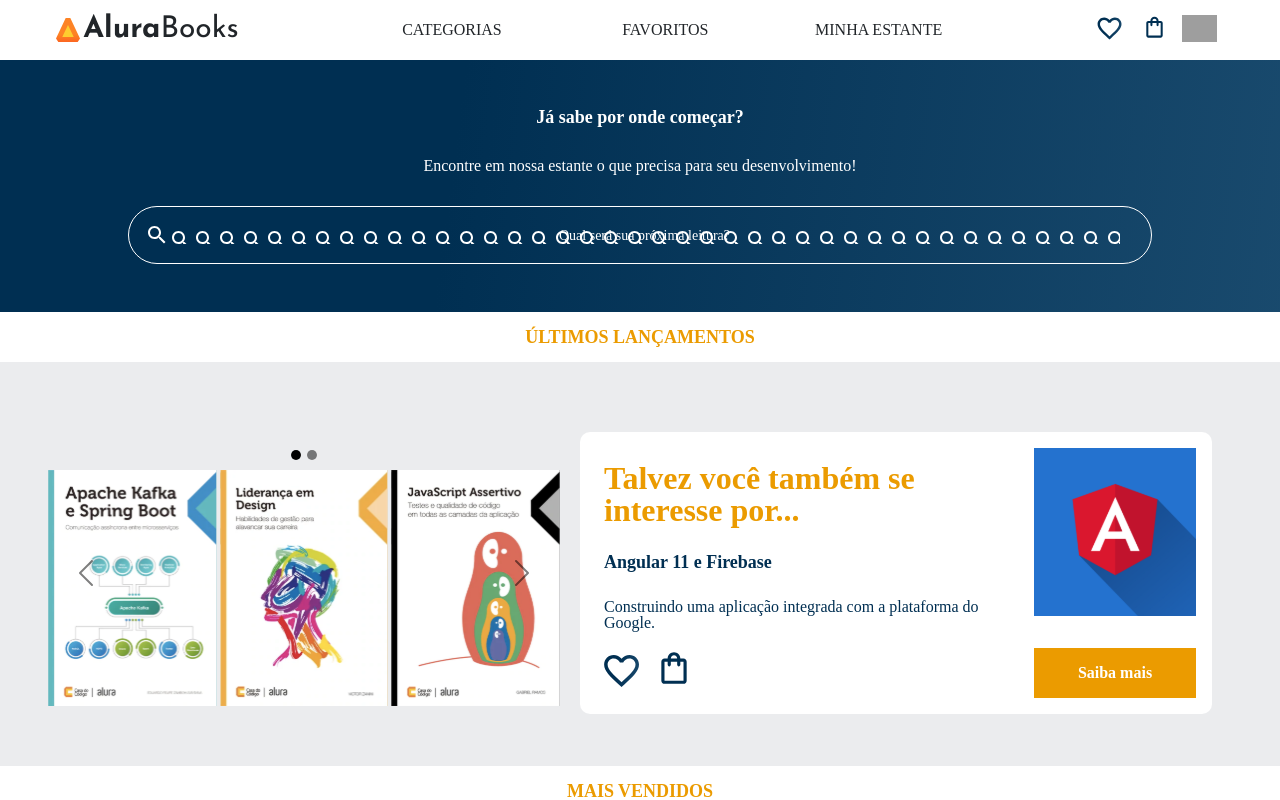
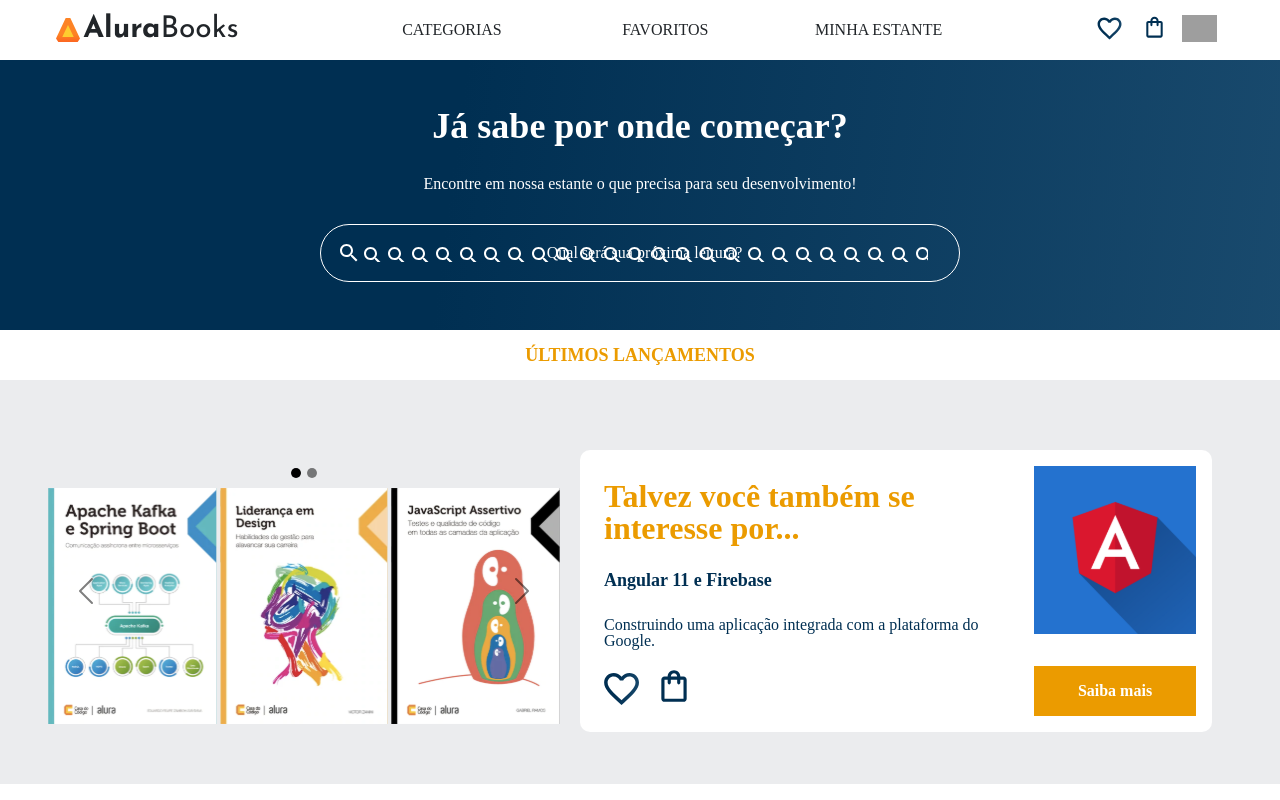
Before and after one commit to arctavares/AluraBooks, a React (Vite) app: page / in a window 1280 px wide. Shown: the top 800 px of the page. Built offline with nearby package versions, Linux system fonts and the light colour scheme; grey boxes are pictures that could not be loaded.

Commit message:
add 1024px banner media query

```diff
--- a/src/styles/components/Banner/_banner.scss
+++ b/src/styles/components/Banner/_banner.scss
@@ -43,3 +43,22 @@
         width: 70%;
     }
 }
+
+@media screen and (min-width: 1024px) {
+    .bannerContainer {
+        .searchContainer {
+            width: 50vw;
+            .searchInput {
+                &::placeholder {
+                    font-size: 16px;
+                }
+            }
+        }
+        .bannerTitle {
+            font-size: 36px;
+        }
+        .bannerText {
+            font-size: 16px;
+        }
+    }
+}
--- a/src/styles/styles.css
+++ b/src/styles/styles.css
@@ -250,6 +250,23 @@
   width: 70%;
 }
 
+@media screen and (min-width: 1024px) {
+  .bannerContainer .searchContainer {
+    width: 50vw;
+  }
+  .bannerContainer .searchContainer .searchInput::-moz-placeholder {
+    font-size: 16px;
+  }
+  .bannerContainer .searchContainer .searchInput::placeholder {
+    font-size: 16px;
+  }
+  .bannerContainer .bannerTitle {
+    font-size: 36px;
+  }
+  .bannerContainer .bannerText {
+    font-size: 16px;
+  }
+}
 .mainCarouselContainer .carouselTitle {
   display: flex;
   align-items: center;
```
Also changed, not shown: 1 other file (tests, documents, lock files or other folders).
